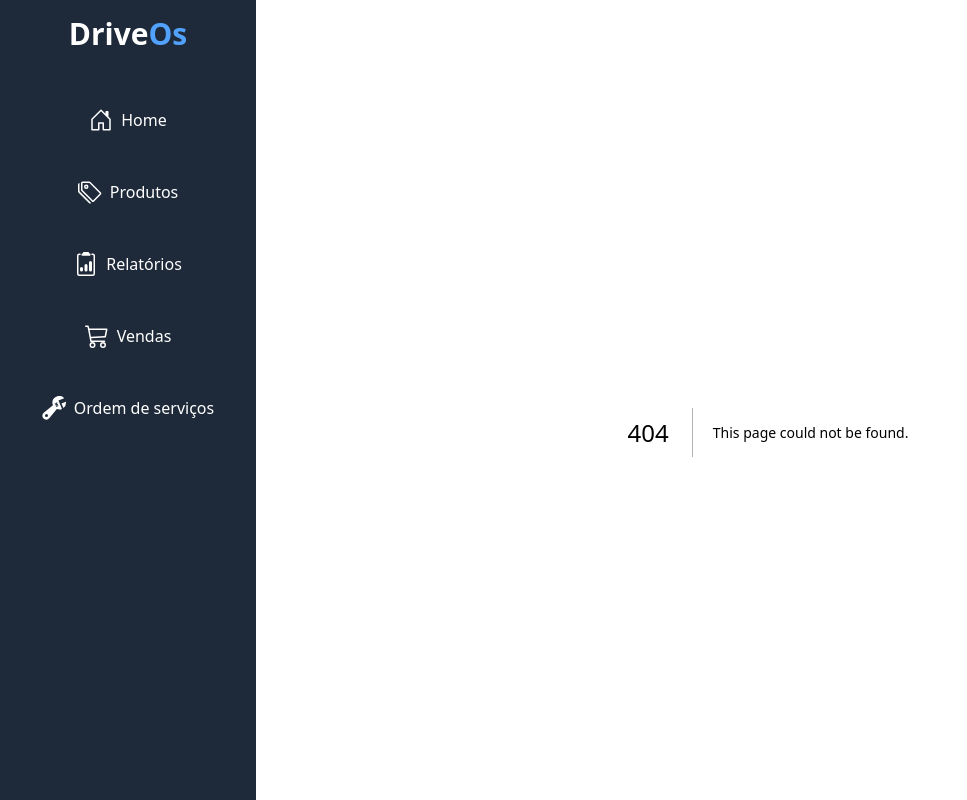
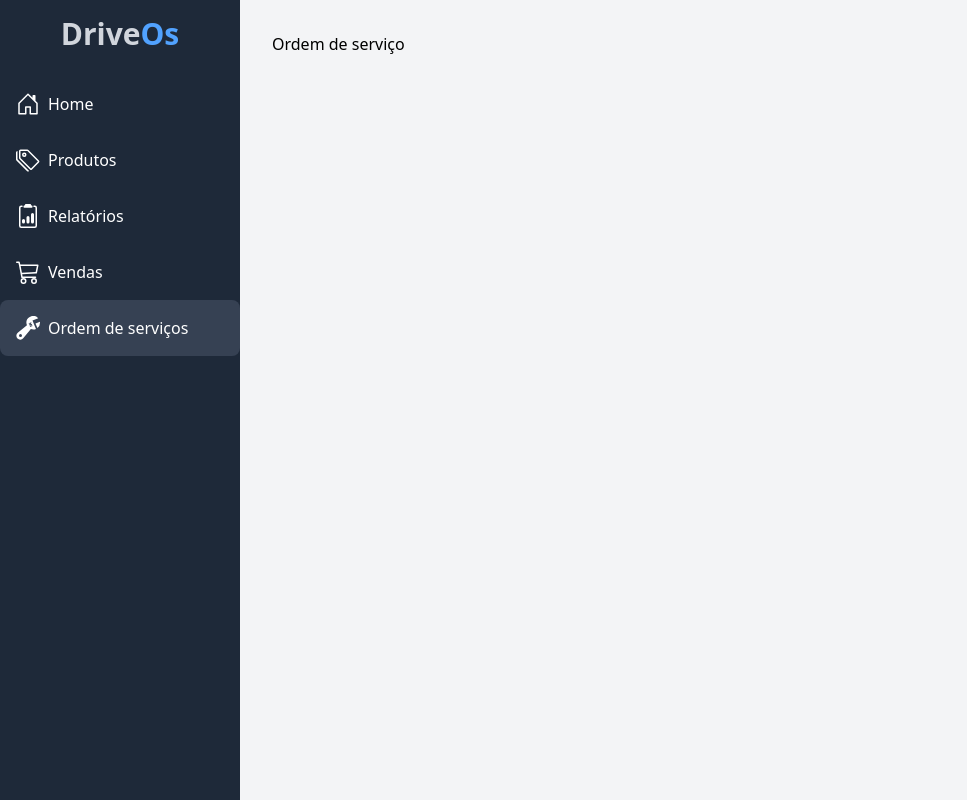
Before and after one commit to gustavols12/DriveOS, a Next.js app: page /os in a window 1280 px wide. Before the commit this address had no page. Shown: the whole page, without its empty margins (0-967 px from the left). Built offline with nearby package versions, Linux system fonts and the light colour scheme.

Commit message:
Feat: Cria páginas da aplicação

```diff
--- /dev/null
+++ b/src/app/(pages)/os/page.tsx
@@ -0,0 +1,7 @@
+export default function Os() {
+  return (
+    <div>
+      <h1>Ordem de serviço</h1>
+    </div>
+  );
+}
--- /dev/null
+++ b/src/app/(pages)/produtos/page.tsx
@@ -0,0 +1,7 @@
+export default function Produtos() {
+  return (
+    <div>
+      <h1>Produtos</h1>
+    </div>
+  );
+}
--- /dev/null
+++ b/src/app/(pages)/relatorios/page.tsx
@@ -0,0 +1,7 @@
+export default function Relatorios() {
+  return (
+    <div>
+      <h1>Relatórios</h1>
+    </div>
+  );
+}
--- /dev/null
+++ b/src/app/(pages)/vendas/page.tsx
@@ -0,0 +1,7 @@
+export default function Vendas() {
+  return (
+    <div>
+      <h1>Vendas</h1>
+    </div>
+  );
+}
--- a/src/app/page.tsx
+++ b/src/app/page.tsx
@@ -3,7 +3,7 @@ import Image from 'next/image';
 export default function Home() {
   return (
     <div>
-      <h1>teste</h1>
+      <h1>Dashboard - Caixa Diário</h1>
     </div>
   );
 }
--- a/src/components/header/index.tsx
+++ b/src/components/header/index.tsx
@@ -1,5 +1,6 @@
 'use client';
 import Link from 'next/link';
+import { usePathname } from 'next/navigation';
 import {
   BsCart3,
   BsClipboard2Data,
@@ -16,10 +17,11 @@ export function Header() {
   const toggleMenu = () => {
     setIsOpen(!isOpen);
   };
+  const pathname = usePathname();
 
   return (
-    <header className="w-full h-20 bg-[#1e2939] sm:w-64 sm:h-screen relative sm:flex sm:flex-col">
-      <div className="my-2 mb-4 text-center flex items-center justify-between gap-2 p-2 sm:justify-center">
+    <header className="w-full h-20 bg-[#1e2939] sm:w-60 sm:h-screen relative sm:flex sm:flex-col">
+      <div className="my-2 flex items-center justify-between p-2 sm:justify-center">
         <button className="cursor-pointer sm:hidden z-50" onClick={toggleMenu}>
           {isOpen ? (
             <BsX size={30} className="text-gray-300" />
@@ -28,7 +30,7 @@ export function Header() {
           )}
         </button>
         <Link href="/">
-          <h1 className="text-3xl text-white font-bold hover:tracking-wider duration-300">
+          <h1 className="text-3xl text-gray-300 font-bold hover:tracking-wider duration-300">
             Drive<span className="text-blue-400">Os</span>
           </h1>
         </Link>
@@ -38,13 +40,15 @@ export function Header() {
         className={`
         fixed top-0 left-0 w-64 h-screen bg-[#1e2939] z-40 transform transition-transform duration-300 ease-in-out
         ${isOpen ? 'translate-x-0' : '-translate-x-full'}
-        sm:static sm:translate-x-0 sm:w-auto sm:h-auto sm:block sm:flex-1 sm:overflow-y-auto sm:py-4
+        sm:static sm:translate-x-0 sm:w-auto sm:h-auto sm:block sm:flex-1 sm:overflow-y-auto sm:py-2
       `}
       >
-        <nav className="flex flex-col items-center justify-center text-gray-300 font-medium gap-4">
+        <nav className="flex flex-col items-center justify-center text-gray-300 font-medium">
           <Link
             href="/"
-            className="w-full flex items-center justify-center p-4 rounded-lg gap-2 hover:bg-gray-700 text-white duration-300"
+            className={`w-full flex items-center justify-self-auto p-4 rounded-lg gap-2 hover:bg-gray-700 text-white duration-300  ${
+              pathname === '/' ? 'bg-gray-700' : 'hover:bg-gray-700'
+            }`}
             onClick={() => setIsOpen(false)}
           >
             <BsHouseDoor size={24} />
@@ -52,7 +56,9 @@ export function Header() {
           </Link>
           <Link
             href="/produtos"
-            className="w-full flex items-center justify-center p-4 rounded-lg gap-2 hover:bg-gray-700 text-white duration-300"
+            className={`w-full flex items-center justify-self-auto p-4 rounded-lg gap-2 hover:bg-gray-700 text-white duration-300  ${
+              pathname === '/produtos' ? 'bg-gray-700' : 'hover:bg-gray-700'
+            }`}
             onClick={() => setIsOpen(false)}
           >
             <BsTags size={24} />
@@ -60,7 +66,9 @@ export function Header() {
           </Link>
           <Link
             href="/relatorios"
-            className="w-full flex items-center justify-center p-4 rounded-lg gap-2 hover:bg-gray-700 text-white duration-300"
+            className={`w-full flex items-center justify-self-auto p-4 rounded-lg gap-2 hover:bg-gray-700 text-white duration-300  ${
+              pathname === '/relatorios' ? 'bg-gray-700' : 'hover:bg-gray-700'
+            }`}
             onClick={() => setIsOpen(false)}
           >
             <BsClipboard2Data size={24} />
@@ -68,7 +76,9 @@ export function Header() {
           </Link>
           <Link
             href="/vendas"
-            className="w-full flex items-center justify-center p-4 rounded-lg gap-2 hover:bg-gray-700 text-white duration-300"
+            className={`w-full flex items-center justify-self-auto p-4 rounded-lg gap-2 hover:bg-gray-700 text-white duration-300  ${
+              pathname === '/vendas' ? 'bg-gray-700' : 'hover:bg-gray-700'
+            }`}
             onClick={() => setIsOpen(false)}
           >
             <BsCart3 size={24} />
@@ -76,7 +86,9 @@ export function Header() {
           </Link>
           <Link
             href="/os"
-            className="w-full flex items-center justify-center p-4 rounded-lg gap-2 hover:bg-gray-700 text-white duration-300"
+            className={`w-full flex items-center justify-self-auto p-4 rounded-lg gap-2 hover:bg-gray-700 text-white duration-300  ${
+              pathname === '/os' ? 'bg-gray-700' : 'hover:bg-gray-700'
+            }`}
             onClick={() => setIsOpen(false)}
           >
             <BsWrenchAdjustable size={24} />
```
